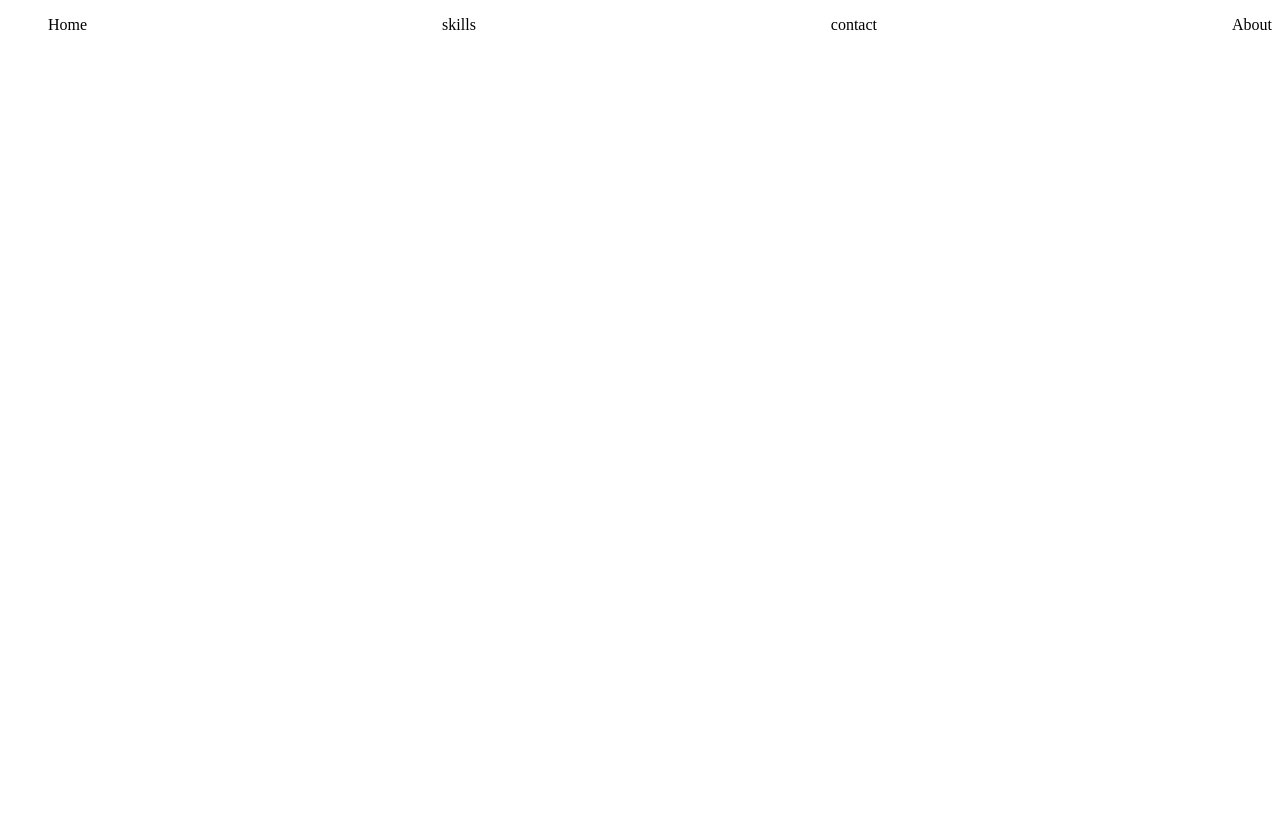
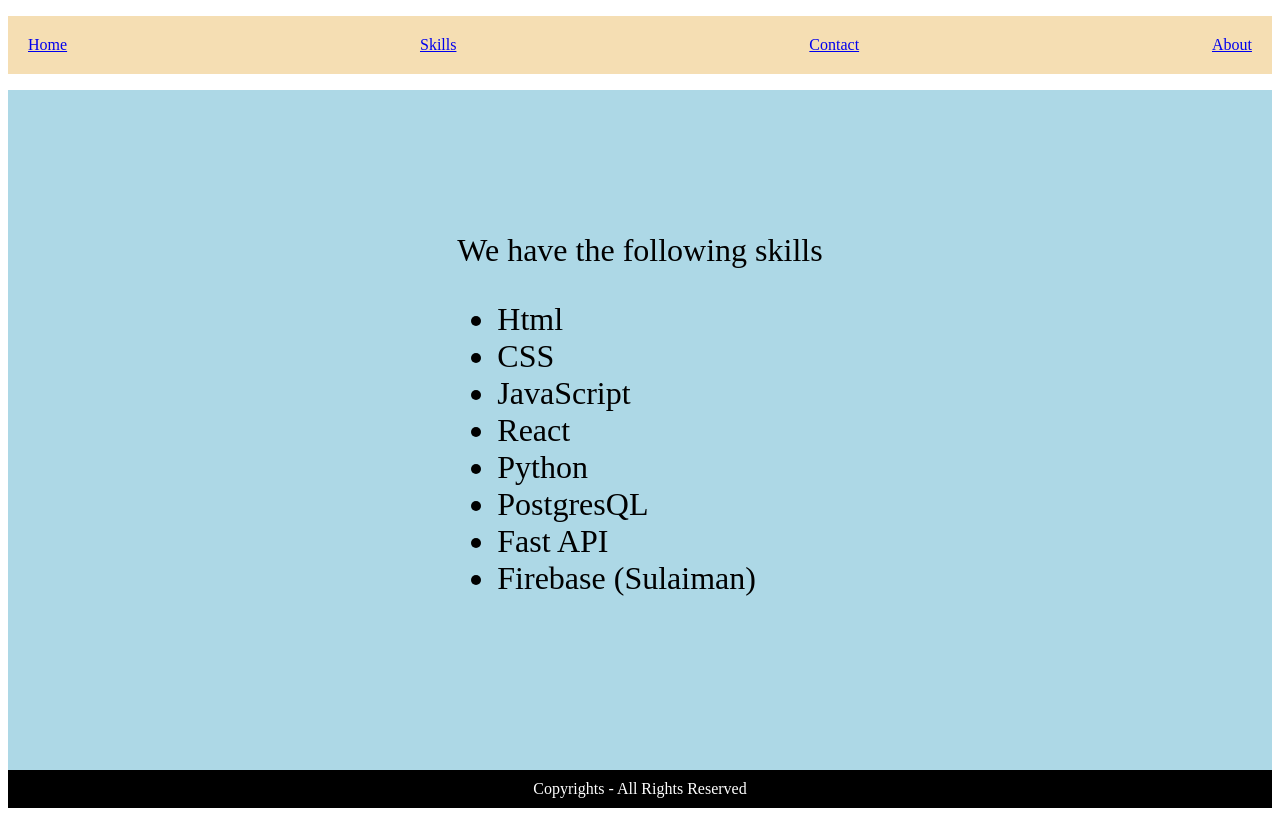
Before and after one commit to Sathiyapramod/react-transformers-demo, a React (Vite) app: page /skill in a window 1280 px wide. Built offline with nearby package versions, Linux system fonts and the light colour scheme.

Commit message:
feat: added react-router-dom

```diff
--- a/package.json
+++ b/package.json
@@ -13,6 +13,7 @@
     "@tailwindcss/vite": "^4.2.2",
     "react": "^19.2.4",
     "react-dom": "^19.2.4",
+    "react-router-dom": "^6.29.0",
     "tailwindcss": "^4.2.2"
   },
   "devDependencies": {
--- a/src/App.css
+++ b/src/App.css
@@ -339,4 +339,37 @@
   justify-content: space-between;
   align-items: center;
   list-style: none;
+  background-color: wheat;
+  padding: 20px;
 }
+
+.menu-bar li {
+  cursor: pointer;
+}
+
+/*
+                  what is the diff between
+                  .menu-bar li
+
+                  .menu-bar > li
+
+                  */
+
+.footer {
+  background-color: #000;
+  color: white;
+  padding: 10px;
+  text-align: center;
+}
+
+.dynamic-outlet {
+  background-color: lightblue;
+  min-height: 85dvh;
+  /* to center the content inside the outlet */
+  display: flex;
+  flex-direction: row;
+  justify-content: center;
+  align-items: center;
+  font-size: 32px;
+
+}
--- a/src/App.jsx
+++ b/src/App.jsx
@@ -1,48 +1,15 @@
 import React from "react";
 import "./App.css";
-import Description from "./components/hero/Description";
-import Colors from "./components/Colors";
-import Form from "./components/Form";
-import Demo from "./components/Demo";
-import Effect from "./components/Effect";
+import { RouterProvider } from "react-router-dom";
+// please import your router configuration here
+import myRouter from "./routes/Routes";
 
 export default function App() {
   return (
     <div>
-      <section>
-        {/* React Group */}
-        {/* input -> props */}
-        {/* <Description name="React Superstars" /> */}
+      <RouterProvider router={myRouter}>
 
-        {/* Fast pace  */}
-        {/* <Description name="Fast pace" /> */}
-
-        {/* Workplace study */}
-        {/* <Description name="workplace study" /> */}
-
-        {/* IT Support */}
-        {/* <Description name="IT support" /> */}
-
-        {/* QA */}
-        {/* <Description name="QA" /> */}
-      </section>
-
-      {/* colors  */}
-      {/* <Colors /> */}
-      {/* <Form /> */}
-      {/* <Demo /> */}
-      {/* <Effect /> */}
-
-      <header>
-        <nav>
-          <ul className="menu-bar">
-            <li>Home</li>
-            <li>skills</li>
-            <li>contact</li>
-            <li>About</li>
-          </ul>
-        </nav>
-      </header>
+      </RouterProvider>
     </div>
   );
 }
--- /dev/null
+++ b/src/Layout/MainLayout.jsx
@@ -0,0 +1,40 @@
+import React from "react";
+import { Link } from "react-router-dom";
+import { Outlet } from "react-router-dom";
+
+function MainLayout() {
+  return (
+    <div>
+      {/* header component */}
+      <header>
+        <nav>
+          <ul className="menu-bar">
+            <li>
+              <Link to="/home">Home</Link>
+            </li>
+            <li>
+              <Link to="/skills">Skills</Link>
+            </li>
+            <li>
+              <Link to="/contact">Contact</Link>
+            </li>
+            <li>
+              <Link to="/about">About</Link>
+            </li>
+          </ul>
+        </nav>
+      </header>
+      {/* home -> home page
+          about -> about page
+          skills - > skill page
+      */}
+      <section className="dynamic-outlet">
+        <Outlet />
+      </section>
+      {/* footer component */}
+      <footer className="footer">Copyrights - All Rights Reserved</footer>
+    </div>
+  );
+}
+
+export default MainLayout;
--- /dev/null
+++ b/src/components/About.jsx
@@ -0,0 +1,7 @@
+import React from "react";
+
+function About() {
+  return <div>This is the About page for the website</div>;
+}
+
+export default About;
--- /dev/null
+++ b/src/components/Contact.jsx
@@ -0,0 +1,7 @@
+import React from "react";
+
+function Contact() {
+  return <div>Pls check this page if you want to contact our team</div>;
+}
+
+export default Contact;
--- /dev/null
+++ b/src/components/ErrorPage.jsx
@@ -0,0 +1,13 @@
+import React from "react";
+import notfound from "../assets/notfound.png";
+
+function ErrorPage() {
+     return (
+       <div className="">
+         Page Not Found
+         <img src={notfound} alt="404_page" className="" />
+       </div>
+     );
+}
+
+export default ErrorPage;
--- /dev/null
+++ b/src/components/Home.jsx
@@ -0,0 +1,11 @@
+import React from 'react'
+
+function Home() {
+  return (
+       <div>
+            This is my home page
+    </div>
+  )
+}
+
+export default Home
--- /dev/null
+++ b/src/components/Skill.jsx
@@ -0,0 +1,21 @@
+import React from "react";
+
+function Skill() {
+  return (
+    <div>
+      We have the following skills
+      <ul>
+        <li>Html</li>
+        <li>CSS</li>
+        <li>JavaScript</li>
+        <li>React</li>
+        <li>Python</li>
+        <li>PostgresQL</li>
+        <li>Fast API</li>
+        <li>Firebase (Sulaiman)</li>
+      </ul>
+    </div>
+  );
+}
+
+export default Skill;
--- /dev/null
+++ b/src/routes/Routes.jsx
@@ -0,0 +1,46 @@
+import { createBrowserRouter } from "react-router-dom";
+import MainLayout from "../Layout/MainLayout";
+// Please import all the four components here
+import Home from "../components/Home";
+import Skill from "../components/Skill";
+import Contact from "../components/Contact";
+import About from "../components/About";
+// please import error page here
+import ErrorPage from "../components/ErrorPage";
+
+/**
+ * /home - Home
+ * /skill - Skill
+ * /contact - Contact
+ * /about -About
+ */
+const router = createBrowserRouter([
+  {
+    path: "/",
+    element: <MainLayout />,
+    children: [
+      {
+        path: "/home",
+        element: <Home />,
+      },
+      {
+        path: "/skill",
+        element: <Skill />,
+      },
+      {
+        path: "/contact",
+        element: <Contact />,
+      },
+      {
+        path: "/about",
+        element: <About />,
+      },
+      {
+        path: "*",
+        element: <ErrorPage />,
+      },
+    ],
+  },
+]);
+
+export default router;
```
Also changed, not shown: src/assets/notfound.png (added), 1 other file (tests, documents, lock files or other folders).
